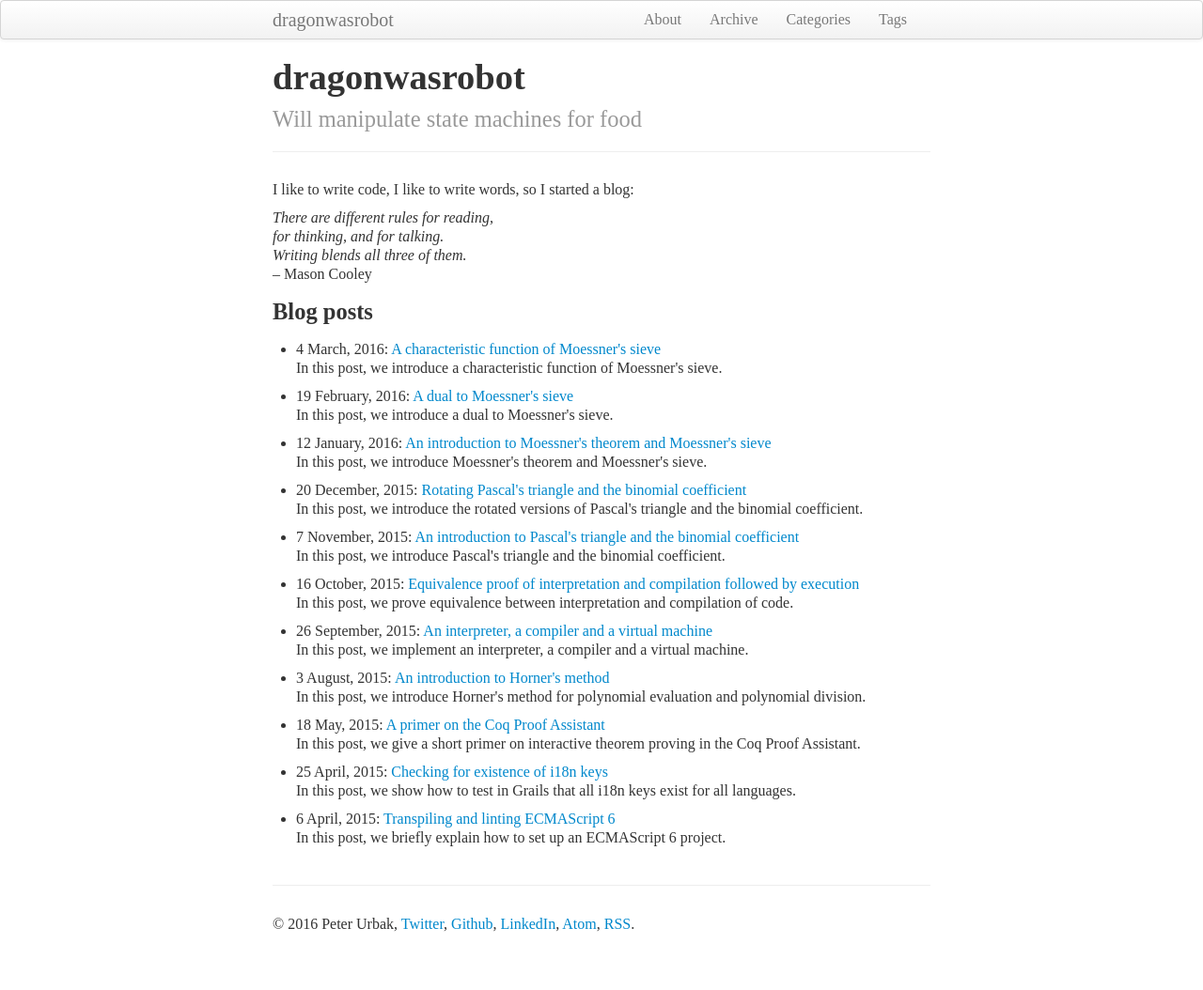
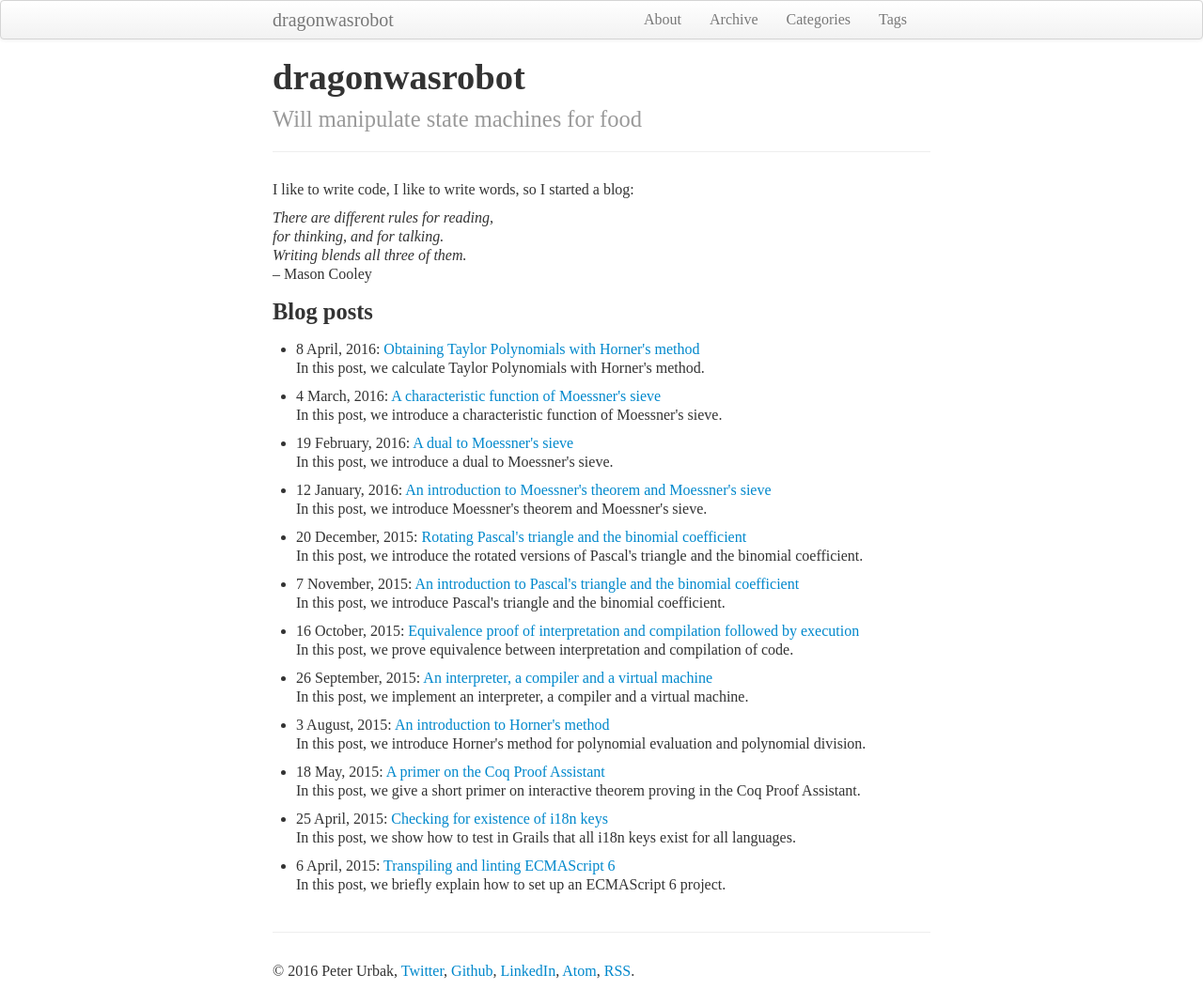
Before and after one commit to dragonwasrobot/dragonwasrobot.github.io, a Jekyll site: the page built from index.md, in a window 1280 px wide. Shown: the whole page at 94% size. Built offline with Jekyll 4.4.1, drawn with Linux system fonts in a browser that asks for light colours; some web fonts are replaced; before the commit the page ends 1004 px from its top, so only the background shows below that; some of the changed lines change nothing that is shown.

Commit message:
New post: Obtaining Taylor polynomials with Horner's method

```diff
--- a/_posts/2015-08-03-an-introduction-to-horner-s-method.md
+++ b/_posts/2015-08-03-an-introduction-to-horner-s-method.md
@@ -186,8 +186,15 @@ multiplies `a` by `x` for each recursive call and adds the coefficient
 
 which initializes the accumulator to `0`. As a result, we now can evaluate the
 example polynomial of Formula
-\ref{eq:polynomial-evaluation-horner-example-inductive}, $$7x^4 + 2x^3 + 5x^2 +
-4x + 6$$, for $$x = 3$$, by passing the coefficients of $$p$$ as the list
+\ref{eq:polynomial-evaluation-horner-example-inductive},
+
+$$
+\begin{equation*}
+    7x^4 + 2x^3 + 5x^2 + 4x + 6,
+\end{equation*}
+$$
+
+for $$x = 3$$, by passing the coefficients of $$p$$ as the list
 `[7, 2, 5, 4, 6]`, along with the value of $$x$$, `3`, to `hornersPolyEval` like
 so, `hornersPolyEval [7, 2, 5, 4, 6] 3`, giving the expected result, `684`.
 
@@ -223,7 +230,7 @@ $$d$$ divides $$p$$.
 One procedure for polynomial division is
 [polynomial long division](https://en.wikipedia.org/wiki/Polynomial_long_division),
 which we can use to divide the polynomial $$p(x) = 2x^3 + 4x^2 + 11x +
-3$$ with the binomial $$d(x) = x - 2$$, giving us the following result[^3],
+3$$ with the binomial $$d(x) = x - 2$$, giving us the following result,[^3]
 
 $$
 \begin{equation}
@@ -347,9 +354,9 @@ given the same input,
 
 {% gist dragonwasrobot/aef03c9a8aa7ceaf309b horners_poly_eval_eq_horners_poly_div.hs %}
 
-Proving the relation requires us to first prove a similar equivalence
-relation between the underlying procedures `hornersPolyEvalAcc` and
-`hornersPolyDivAcc`, parameterized over the accumulator, `a`,
+Proving the relation requires us to first prove a similar equivalence relation
+between the underlying procedures `hornersPolyEvalAcc` and `hornersPolyDivAcc`,
+parameterized over the accumulator,
 
 {% gist dragonwasrobot/aef03c9a8aa7ceaf309b horners_poly_eval_acc_eq_horners_poly_div_acc.hs %}
 
@@ -367,10 +374,11 @@ evaluation and polynomial division. Furthermore, we have also stated
 and proved an equivalence relation between the definition of Horner's
 method for polynomial evaluation and polynomial division.
 
-This post was a small excerpt from my
-[Master's thesis](https://github.com/dragonwasrobot/formal-moessner),
-in which I also show how to derive Moessner's sieve[^5] from Horner's
-method[^6] and prove a corresponding equivalence relation.
+In our [next post]({% post_url
+2016-04-08-obtaining-taylor-polynomials-with-horner-s-method %}), we show how we
+can obtain
+[Taylor polynomials](https://en.wikipedia.org/wiki/Taylor%27s_theorem) using
+Horner's method.
 
 [^1]: See "On Two Problems in Abstract Algebra Connected with Horner's
     Rule" (1954) by Alexander Markowich Ostrowski and "Methods of computing
@@ -387,14 +395,3 @@ method[^6] and prove a corresponding equivalence relation.
     implementation of Horner's method and accompanying equivalence
     proof can be found in my
     [Master's thesis](https://github.com/dragonwasrobot/formal-moessner).
-
-[^5]: Moessner's sieve is the procedure described in "Eine Bemerkung
-    über die Potenzen der natürlichen Zahlen" (1951) by Alfred
-    Moessner, and the term *Moessner's sieve* was first coined by
-    Olivier Danvy in the paper "A Characterization of Moessner's
-    sieve" (2014).
-
-[^6]: The observation that you can derive Moessner's sieve from
-    Horner's method was first observed - but not proved - by Jan van
-    Yzeren in the paper "A Note on An Additive Property of Natural
-    Numbers" (1959).
--- /dev/null
+++ b/_posts/2016-04-08-obtaining-taylor-polynomials-with-horner-s-method.md
@@ -0,0 +1,310 @@
+---
+layout: post
+title: "Obtaining Taylor Polynomials<br/> with Horner's method"
+category: mathematics
+description: "In this post, we calculate Taylor Polynomials with Horner's method."
+tags: [Haskell, Polynomial division, Taylor polynomials, Horner's method]
+---
+
+#### prerequisites: The post [An introduction to Horner's method]({% post_url 2015-08-03-an-introduction-to-horner-s-method %})
+
+### 1. Introduction
+
+The goal of this post is to derive Taylor polynomials using Horner's method for
+polynomial division.
+
+The post is structured as follows. In Section
+[2](#taylor-polynomials-and-taylors-theorem), we introduce the concept of Taylor
+polynomials and Taylor's theorem. In Section
+[3](#generating-taylor-polynomials), we derive a procedure for obtaining Taylor
+polynomials using Horner's method for polynomial division. The post is concluded
+in Section [4](#conclusion).
+
+### 2. Taylor polynomials and Taylor's theorem
+
+In this section, we first state the
+[polynomial remainder theorem](https://en.wikipedia.org/wiki/Polynomial_remainder_theorem)
+followed by the definitions of
+[Taylor series](https://en.wikipedia.org/wiki/Taylor_series) and Taylor
+polynomials, which we use to finally state
+[Taylor's theorem](https://en.wikipedia.org/wiki/Taylor%27s_theorem).
+
+As pointed out in the [previous blog post]({% post_url
+2015-08-03-an-introduction-to-horner-s-method %}), if we divide a polynomial,
+$$p$$, with a binomial, $$x - k$$, the remainder of the division is equal to
+$$p(k)$$, which is captured by the polynomial remainder theorem.
+
+**Theorem 1** (Polynomial remainder theorem). *Given a polynomial,*
+
+$$
+\begin{equation*}
+  p(x) = a_n x^n + a_{n-1} x^{n-1} + \cdots + a_1 x + a_0,
+\end{equation*}
+$$
+
+*where $$a_0, \dots, a_n \in \mathbb{N}$$, and a binomial,*
+
+$$
+\begin{equation*}
+  d(x) = x - k,
+\end{equation*}
+$$
+
+*where $$k \in \mathbb{N}$$, the remainder of dividing $$p$$ with $$d$$,
+denoted $$r$$, is equal to $$p(k)$$. Furthermore, $$d$$ divides $$p$$ if and
+only if $$p(k) = 0$$.*
+
+Next, we define Taylor series and Taylor polynomials in order to state Taylor's
+theorem.
+
+A Taylor series is the representation of a function as an infinite sum of terms,
+calculated from the values of the function's derivatives at a specific point.
+
+**Definition 1** (Taylor series). Given a function $$p$$ and a natural number
+$$k$$, the Taylor series of $$p$$ is,
+
+$$
+\begin{equation*}
+  \frac{p(k)}{0!} {(x - k)}^0 + \frac{p'(k)}{1!} {(x - k)}^1 +
+  \frac{p''(k)}{2!} {(x - k)}^2 + \frac{p^{(3)}(k)}{3!} {(x - k)}^3 + \cdots,
+\end{equation*}
+$$
+
+which can be written as,
+
+$$
+\begin{equation*}
+  \sum_{i=0}^{\infty} \frac{p^{(i)}(k)}{i!} {(x - k)}^i.
+\end{equation*}
+$$
+
+A Taylor series with a finite number of terms, $$n \in \mathbb{N}$$, is
+called a Taylor polynomial and written,
+
+$$
+\begin{equation*}
+  \sum_{i=0}^{n} \frac{p^{(i)}(k)}{i!} {(x - k)}^i.
+\end{equation*}
+$$
+
+Since we are working solely with polynomials, and not other types of functions,
+we are able to restate any polynomial as a Taylor polynomial, calculating the
+exact same values. This brings us to the following simplified version of
+Taylor's theorem - without the error function - defined over polynomials and
+natural numbers.
+
+**Theorem 2** (Taylor's theorem) *Given a polynomial, $$p$$, and two natural
+numbers, $$n$$ and $$k$$, the $$n$$-th order Taylor polynomial of $$p$$,
+$$P_{n,k}$$, at the point $$k$$ is,*
+
+$$
+\begin{equation}
+  \tag{1}\label{eq:taylor-s-theorem}
+  P_{n,k}(x) = \sum_{i=0}^n \frac{p^{(i)}(k)}{i!} {(x - k)}^i.
+\end{equation}
+$$
+
+Having stated the above definitions and theorems, we now show how to obtain
+Taylor polynomials using Horner's method.
+
+### 3. Generating Taylor polynomials
+
+From Theorem 2, we know that given a polynomial,
+
+$$
+\begin{equation*}
+  p(x) = \sum_{i=0}^n a_i x^i,
+\end{equation*}
+$$
+
+where $$a_0, \dots, a_n \in \mathbb{N}$$, and a $$k \in \mathbb{N}$$, the
+Taylor polynomial of $$p$$ at the point $$k$$ is,
+
+$$
+\begin{equation*}
+  P_{n,k}(x) = \sum_{i=0}^n \frac{p^{(i)}(k)}{i!} {(x - k)}^i,
+\end{equation*}
+$$
+
+where every occurrence of the variable $$x$$ has been substituted with $$x - k$$
+and every coefficient $$a_i$$ has been substituted with
+$$\frac{p^{(i)}(k)}{i!}$$. Thus, we need a way to compute these new values using
+Horner's method.
+
+If we let $$p(x) = 2x^3 + 4x^2 + 11x + 3$$ and $$k = 2$$, we can calculate the
+coefficients of $$P_{3,2}$$ -- without the use of Horner's method -- by
+evaluating $$p$$ and its first three derivatives for $$x = 2$$,
+
+$$
+\begin{align}
+  \frac{p(2)}{0!} &= \frac{2 \cdot 2^3 + 4 \cdot 2^2 + 11 \cdot 2 + 3}{0!} =
+  \frac{57}{0!} = 57\tag{2}\label{eq:taylor-poly-ex-p-2}\\
+  \frac{p'(2)}{1!} &= \frac{6 \cdot 2^2 + 8 \cdot 2 + 11}{1!} = \frac{51}{1!} =
+  51\tag{3}\label{eq:taylor-poly-ex-pp-2}\\
+  \frac{p''(2)}{2!} &= \frac{12 \cdot 2 + 8}{2!} = \frac{32}{2!} =
+  16\tag{4}\label{eq:taylor-poly-ex-ppp-2}\\
+  \frac{p^{(3)}(2)}{3!} &= \frac{12}{3!} = 2\tag{5}\label{eq:taylor_poly_ex_pppp-2},
+\end{align}
+$$
+
+which yields the $$3$$-rd order Taylor polynomial of $$p$$ at point $$2$$,
+
+$$
+\begin{align}
+  \tag{6}\label{eq:taylor-poly-ex-p-2-result}
+  P_{3,2}(x) &= \frac{p(2)}{0!} {(x - 2)}^0 + \frac{p'(2)}{1!} {(x - 2)}^1\\
+  &+ \frac{p''(2)}{2!} {(x - 2)}^2 + \frac{p^{(3)}(2)}{3!} {(x - 2)}^3\\
+  P_{3,2}(x) &= 57 {(x - 2)}^0 + 51 {(x - 2)}^1 + 16{(x - 2)}^2 + 2{(x - 2)}^3\\
+  P_{3,2}(x) &= 2 {(x - 2)}^3 + 16 {(x - 2)}^2 + 51 (x - 2) + 57.
+\end{align}
+$$
+
+Looking at the calculations above, we do not only have to evaluate four
+polynomials and divide each of them with a factorial, but we also have to take
+the repeated derivative of $$p$$. It would be useful if we could calculate these
+values using our existing definitions. From Theorem 1, we know that dividing
+$$p$$ with a binomial, $$d(x) = x - 2$$,[^1]
+
+$$
+\begin{equation}
+  \tag{7}
+  \begin{array}{ c | c c c c }
+       & x^3 & x^2 & x^1 & x^0 \\
+       &   2 &   4 & 11 & 3 \\
+    2  &     &   4 & 16 & 54 \\
+    \hline
+       &   2 &   8 & 27 & 57
+  \end{array}
+\end{equation}
+$$
+
+yields the quotient $$q_0(x) = 2x^2 + 8x + 27$$ and remainder $$r_0 =
+p(2)$$, which is also equal to $$\frac{p(2)}{0!}$$, since $$0! = 1$$. This
+corresponds to the result of Formula \ref{eq:taylor-poly-ex-p-2}, which is also
+why we have subscripted the remainder with a $$0$$, since it is the value of the
+coefficient of $$P_{3,2}$$ with index $$i = 0$$,
+
+$$
+\begin{equation*}
+  r_0 = \frac{p(2)}{0!} = 57.
+\end{equation*}
+$$
+
+Furthermore, it turns out that if we keep dividing the obtained quotient, a
+pattern emerges that connects the remainders of the subsequent divisions with
+the remaining coefficients of $$P_{3,2}$$. If we divide the quotient of the
+first division, $$q_0(x) = 2x^2 + 8x + 27$$, with the same binomial as before,
+$$d(x) = x - 2$$,
+
+$$
+\begin{equation}
+  \tag{8}
+  \begin{array}{ c | c c c }
+    & x^2 & x^1 & x^0 \\
+    & 2 & 8 & 27 \\
+    2 &   & 4 & 24 \\
+    \hline
+    & 2 & 12 & 51
+  \end{array}
+\end{equation}
+$$
+
+we get the quotient $$q_1(x) = 2x + 12$$ and remainder $$r_1 = 51$$. In line
+with the previous result, we notice that the remainder, $$r_1$$, is equal to the
+result of Formula \ref{eq:taylor-poly-ex-pp-2}, i.e., the value of the
+coefficient of $$P_{3,2}$$ with index $$i = 1$$,
+
+$$
+\begin{equation*}
+  r_1 = \frac{p'(2)}{1!} = 51.
+\end{equation*}
+$$
+
+If we repeat this procedure once more with the quotient $$q_1(x) = 2x + 12$$,
+
+$$
+\begin{equation}
+  \tag{9}
+  \begin{array}{ c | c c }
+    & x^1 & x^0 \\
+    & 2 & 12 \\
+    2 &   & 4 \\
+    \hline
+    & 2 & 16
+  \end{array}
+\end{equation}
+$$
+
+we get the remainder $$r_2 = 16$$, which matches the coefficient with index $$i
+= 2$$ in Formula \ref{eq:taylor-poly-ex-ppp-2},
+
+$$
+\begin{equation*}
+  r_2 = \frac{p''(2)}{2!} = 16,
+\end{equation*}
+$$
+
+and the quotient $$q_2 = 2$$, which is also equal to the last remainder,
+$$r_3$$, since $$q_2$$ is constant, and therefore it is also equal to the
+coefficient with index $$i = 3$$ in Formula \ref{eq:taylor_poly_ex_pppp-2},
+
+$$
+\begin{equation*}
+  q_2 = r_3 = \frac{p^{(3)}(2)}{3!} = 2.
+\end{equation*}
+$$
+
+Now, with the following coefficients in hand,
+
+$$
+\begin{align*}
+  r_3 &= \frac{p'''(2)}{3!} = 2\\
+  r_2 &= \frac{p''(2)}{2!} = 16\\
+  r_1 &= \frac{p'(2)}{1!} = 51\\
+  r_0 &= \frac{p(2)}{0!} = 57,
+\end{align*}
+$$
+
+the $$3$$-rd order Taylor polynomial of $$p$$ at point $$2$$ becomes,
+
+$$
+\begin{align*}
+  P_{3,2}(x) &= \frac{p(2)}{0!} {(x - 2)}^0 + \frac{p'(2)}{1!} {(x - 2)}^1 +
+  \frac{p''(2)}{2!} {(x - 2)}^2 + \frac{p^{(3)}(2)}{3!} {(x - 2)}^3\\
+  P_{3,2}(x) &= r_0 {(x - 2)}^0 + r_1 {(x - 2)}^1 + r_2 {(x - 2)}^2 +
+               r_3 {(x - 2)}^3\\
+  P_{3,2}(x) &= 57 {(x - 2)}^0 + 51 {(x - 2)}^1 + 16 {(x - 2)}^2 +
+               2 {(x - 2)}^3\\
+  P_{3,2}(x) &= 2 {(x - 2)}^3 + 16 {(x - 2)}^2 + 51 (x - 2) + 57,
+\end{align*}
+$$
+
+which is equal to the last Taylor polynomial in Formula
+\ref{eq:taylor-poly-ex-p-2-result}. Thus, we have demonstrated how to obtain the
+Taylor polynomial of a polynomial $$p$$ at a point $$k$$, by repeatedly dividing
+the resulting quotient polynomials with a binomial, $$x - k$$, using Horner's
+method, where $$p$$ is the initial polynomial to be
+divided.[^2]
+
+### 4. Conclusion
+
+In this post, we have shown how to obtain Taylor polynomials with Horner's
+method for polynomial division.
+
+In our [next post]({% post_url
+2016-05-17-deriving-moessner-s-sieve-from-horner-s-method %}), we use what we
+have learned from this -- and the previous -- blog post to derive Moessner's
+sieve[^3] from Horner's method.
+
+[^1]: Note that we use the tabular representation for polynomial division, which
+    we introduced in Formula 7 of the [previous blog post]({% post_url
+    2015-08-03-an-introduction-to-horner-s-method %}).
+
+[^2]: See "The wonder of Horner's method" (2003) by Alex Pathan and Tony
+    Collyer.
+
+[^3]: Moessner's sieve is the procedure described in "Eine Bemerkung
+    über die Potenzen der natürlichen Zahlen" (1951) by Alfred
+    Moessner, and the term *Moessner's sieve* was first coined by
+    Olivier Danvy in the paper "A Characterization of Moessner's
+    sieve" (2014).
```
